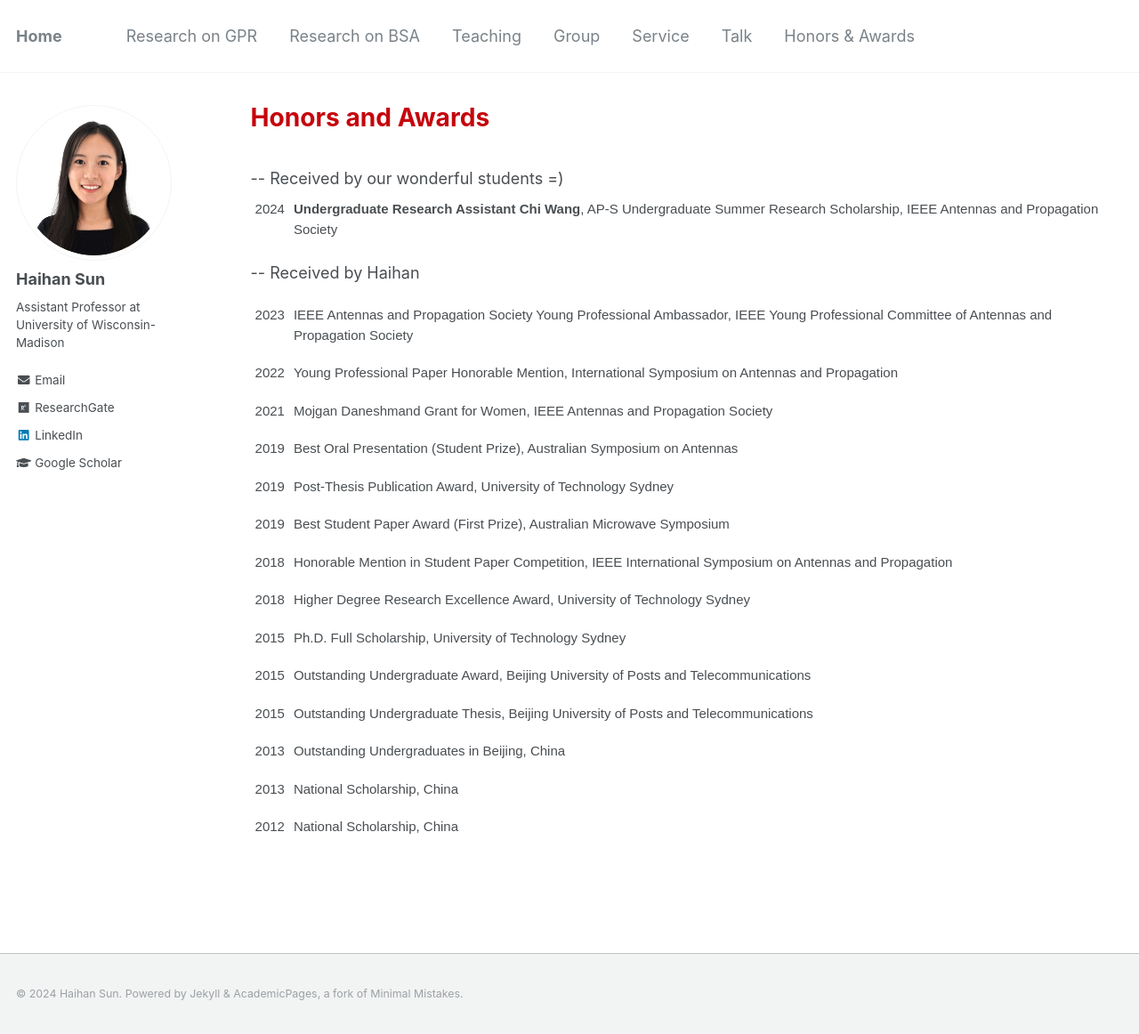
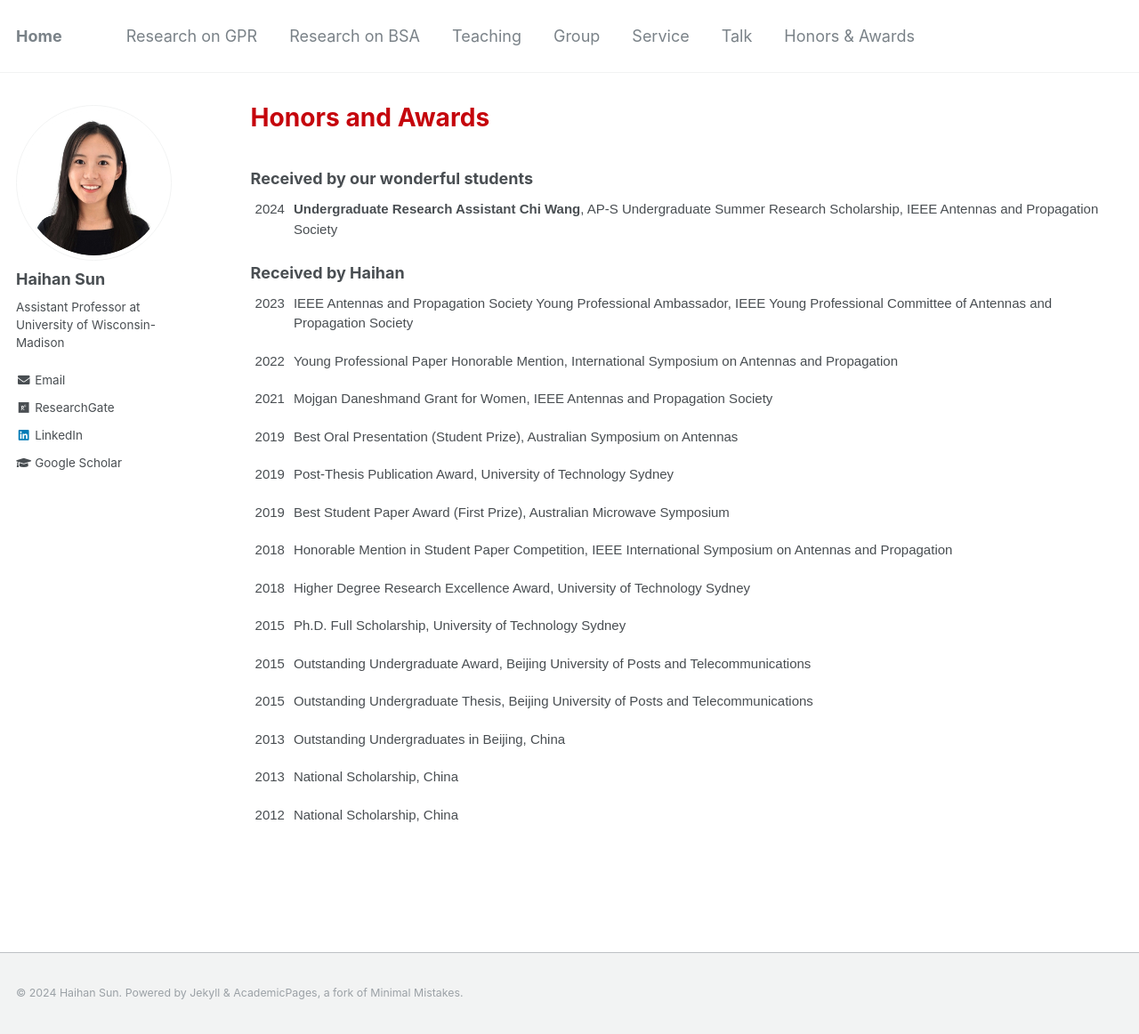
Before and after one commit to Haihan-Sun/Haihan-Sun.github.io, a Jekyll site: the page built from _pages/awards.html, in a window 1280 px wide and 1162 px high. Shown: the whole window at 89% size. Built offline with Jekyll 4.4.1, drawn with Linux system fonts in a browser that asks for light colours.

```diff
--- a/_pages/awards.html
+++ b/_pages/awards.html
@@ -15,7 +15,7 @@ author_profile: true
 .tg .tg-ko0z{background-color:#ffffff;border-color:#ffffff;font-size:15px;text-align:left;vertical-align:top}
 </style>
 
--- Received by our wonderful students =)
+<b>Received by our wonderful students </b>
 
 <table class="tg">
 <tbody>
@@ -27,7 +27,7 @@ author_profile: true
   </tbody>
 </table>
 
--- Received by Haihan
+<b> Received by Haihan </b>
 
 <table class="tg">
 <tbody>
```
